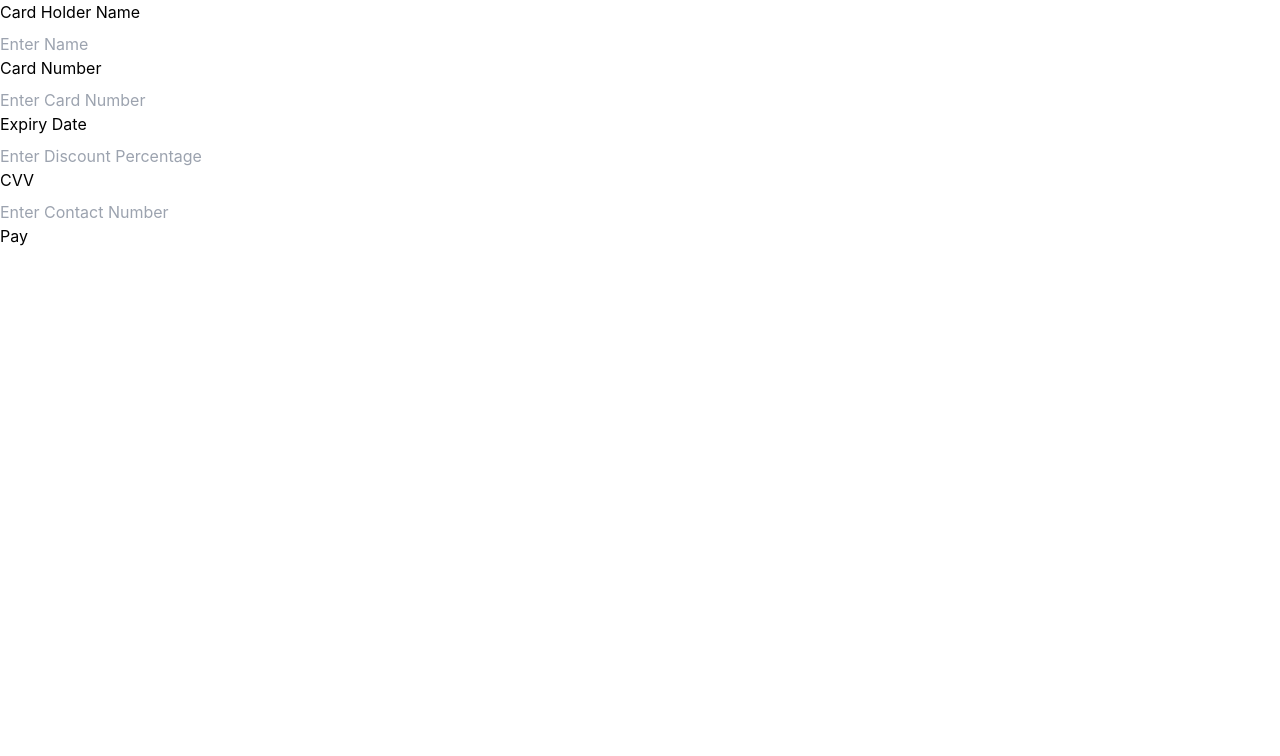
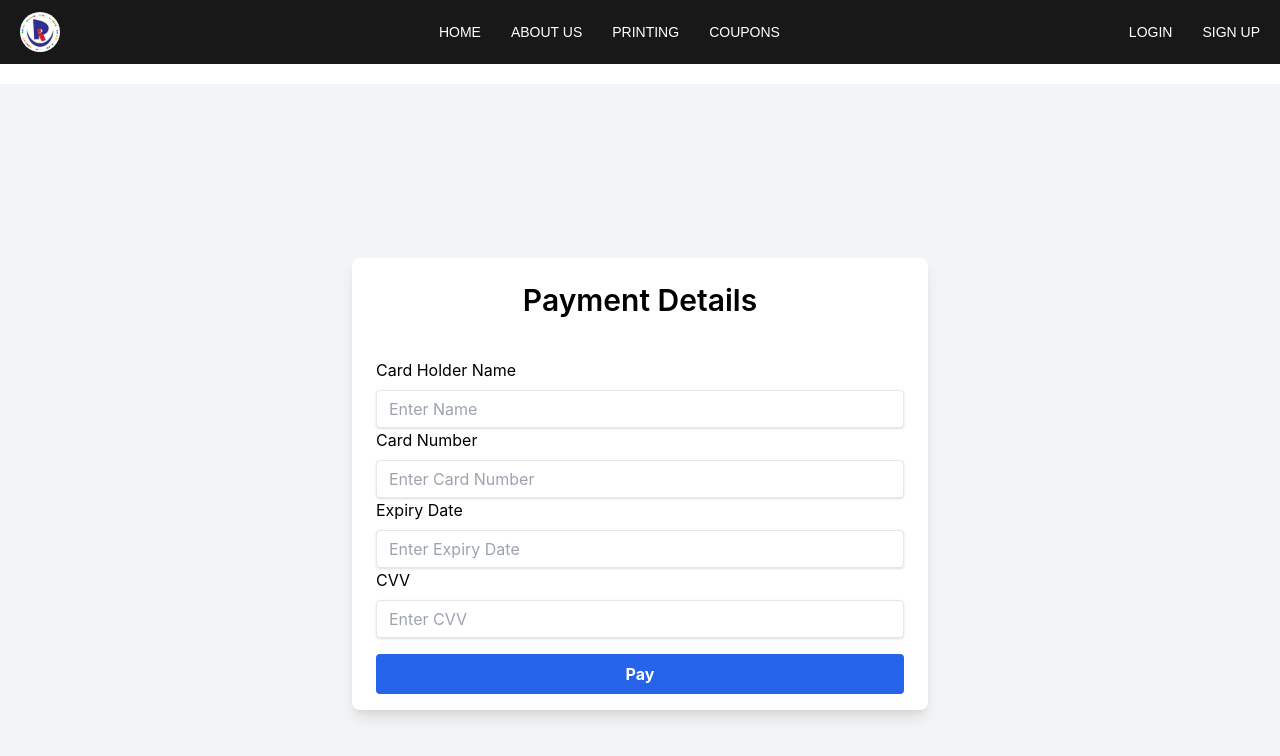
Before and after one commit to TechDilshan/Book_shop, a React (Create React App) app in the folder shop_frontend/: page /place in a window 1280 px wide. Shown: the top 756 px of the page. Built offline with nearby package versions, Linux system fonts and the light colour scheme; what @react-pdf/renderer would draw is missing.

Commit message:
andrew 2

```diff
--- a/shop_frontend/src/component_Andrew/Shippingscreen.js
+++ b/shop_frontend/src/component_Andrew/Shippingscreen.js
@@ -11,47 +11,10 @@ const Shippingscreen_Drew = () => {
   const [postalCode, setPostalCode] = useState('');
   const [phone, setPhone] = useState('');
   const [email, setEmail] = useState('');
-
   const navigate = useNavigate();
-
-  // const submitHandler = async (e) => {
-  //   e.preventDefault();
-
-  //   // Construct the shipping address object
-  //   const shippingAddress = {
-  //     fullName,
-  //     address,
-  //     city,
-  //     postalCode,
-  //     phone,
-  //     email
-  //   };
-
-  //   try {
-  //     // Make an HTTP POST request to your backend server
-  //     const response = await fetch('http://localhost:3004/shipping/add', {
-  //       method: 'POST',
-  //       headers: {
-  //         'Content-Type': 'application/json'
-  //       },
-  //       body: JSON.stringify(shippingAddress)
-  //     });
-
-  //     if (!response.ok) {
-  //       throw new Error('Failed to save shipping address');
-  //     }
-
-  //     // If successfully saved, navigate to the payment screen
-  //     navigate('/payment');
-  //   } catch (error) {
-  //     console.error('Error saving shipping address:', error);
-  //     // Handle error as needed
-  //   }
-  // };
 
   function submitHandler(e) {
     e.preventDefault();
-
     const shippingAddress = {
       fullName,
       address,
@@ -72,35 +35,36 @@ const Shippingscreen_Drew = () => {
       });
   }
 
-
-
   return (
-    <Container>
+    <div className="bg-gray-100 min-h-screen">
       <Navi />
-      <h1 className="mt-4 mb-3" >Shippingscreen</h1>
-      <Form onSubmit={submitHandler}>
+      <Container className="max-w-md mx-auto bg-white shadow-lg rounded-lg overflow-hidden my-8">
+        <h1 className="text-3xl font-semibold text-center py-6">Shipping Details</h1>
+        <Form onSubmit={submitHandler} className="px-6 py-4">
           <Row className="mb-3">
             <Col xs={12} md={6}>
               <Form.Group controlId='fullName'>
-              <Form.Label>Full Name</Form.Label>
+                <Form.Label className="block mb-1">Full Name</Form.Label>
                 <Form.Control
                   type="text"
                   placeholder='Enter your full name'
                   value={fullName}
                   required
                   onChange={(e) => setFullName(e.target.value)}
+                  className="shadow appearance-none border rounded w-full"
                 />
               </Form.Group>
             </Col>
             <Col xs={12} md={6}>
               <Form.Group controlId='address'>
-              <Form.Label>Address</Form.Label>
+                <Form.Label className="block mb-1">Address</Form.Label>
                 <Form.Control
                   type="text"
                   placeholder='Enter your Address'
                   value={address}
                   required
                   onChange={(e) => setAddress(e.target.value)}
+                  className="shadow appearance-none border rounded w-full"
                 />
               </Form.Group>
             </Col>
@@ -109,25 +73,27 @@ const Shippingscreen_Drew = () => {
           <Row className="mb-3">
             <Col xs={12} md={6}>
               <Form.Group controlId='city'>
-              <Form.Label>City</Form.Label>
+                <Form.Label className="block mb-1">City</Form.Label>
                 <Form.Control
                   type="text"
                   placeholder='Enter your City'
                   value={city}
                   required
                   onChange={(e) => setCity(e.target.value)}
+                  className="shadow appearance-none border rounded w-full"
                 />
               </Form.Group>
             </Col>
             <Col xs={12} md={6}>
               <Form.Group controlId='postalCode'>
-              <Form.Label>Postal Code</Form.Label>
+                <Form.Label className="block mb-1">Postal Code</Form.Label>
                 <Form.Control
                   type="text"
                   placeholder='Enter Postal Code'
                   value={postalCode}
                   required
                   onChange={(e) => setPostalCode(e.target.value)}
+                  className="shadow appearance-none border rounded w-full"
                 />
               </Form.Group>
             </Col>
@@ -136,34 +102,37 @@ const Shippingscreen_Drew = () => {
           <Row className="mb-3">
             <Col xs={12} md={6}>
               <Form.Group controlId='phone'>
-              <Form.Label>Phone Number</Form.Label>
+                <Form.Label className="block mb-1">Phone Number</Form.Label>
                 <Form.Control
                   type="text"
                   placeholder='Enter your Phone Number'
                   value={phone}
                   required
                   onChange={(e) => setPhone(e.target.value)}
+                  className="shadow appearance-none border rounded w-full"
                 />
               </Form.Group>
             </Col>
             <Col xs={12} md={6}>
               <Form.Group controlId='email'>
-              <Form.Label>Email</Form.Label>
+                <Form.Label className="block mb-1">Email</Form.Label>
                 <Form.Control
                   type="text"
                   placeholder='Enter your Email'
                   value={email}
                   required
                   onChange={(e) => setEmail(e.target.value)}
+                  className="shadow appearance-none border rounded w-full"
                 />
               </Form.Group>
             </Col>
           </Row>
-        <Button type='submit' variant='primary' className='mt-3'>
+          <Button type='submit' variant='primary' className='mt-3 w-full bg-blue-600'>
             Continue
           </Button>
         </Form>
       </Container>
+    </div>
   );
 };
 
--- a/shop_frontend/src/component_Andrew/paymentScreen.js
+++ b/shop_frontend/src/component_Andrew/paymentScreen.js
@@ -1,58 +1,47 @@
-import React, { useState, useEffect } from 'react';
-import { Form, Button, Col } from 'react-bootstrap';
+import React, { useState } from 'react';
+import { Form, Button } from 'react-bootstrap';
 import { useNavigate } from 'react-router-dom';
 import FormContainer from './FormContainer';
-//import CheckoutSteps from '../components/CheckoutSteps';
 
 const PaymentScreen = () => {
   const navigate = useNavigate();
-  const [shippingAddress, setShippingAddress] = useState({});
-
-  /*useEffect(() => {
-    // Assuming you have a way to fetch the shipping address
-    const fetchedShippingAddress = fetchShippingAddress(); // Implement this method
-    if (!fetchedShippingAddress) {
-      navigate('/shipping');
-    } else {
-      setShippingAddress(fetchedShippingAddress);
-    }
-  }, [navigate]);*/
-
   const [paymentMethod, setPaymentMethod] = useState('PayPal');
 
   const submitHandler = (e) => {
     e.preventDefault();
-    // You can save payment method to localStorage or a state management solution like Context API
-    // For simplicity, I'll save it to localStorage
     localStorage.setItem('paymentMethod', paymentMethod);
     navigate('/place');
   };
 
   return (
-    <FormContainer>
-      <h1>Payment Method</h1>
+    <div className="bg-gray-100 min-h-screen flex justify-center items-center">
+      <div className="container mx-auto p-6 bg-white rounded-lg shadow-lg">
+        <h1 className="text-3xl font-semibold mb-6">Payment Method</h1>
         <Form onSubmit={submitHandler}>
           <Form.Group>
-          <Form.Label as='legend'>Select Method</Form.Label>
-          <Col>
-            <Form.Check
-              className='my-2'
-              type='radio'
-              label='PayPal or Credit Card'
-              id='PayPal'
-              name='paymentMethod'
-              value='PayPal'
+            <Form.Label className="block mb-2" as='legend'>Select Method</Form.Label>
+            <div className="space-y-2">
+              <div className="flex items-center">
+                <input
+                  type="radio"
+                  id="PayPal"
+                  name="paymentMethod"
+                  value="PayPal"
                   checked={paymentMethod === 'PayPal'}
                   onChange={() => setPaymentMethod('PayPal')}
-            ></Form.Check>
-          </Col>
+                  className="mr-2"
+                />
+                <label htmlFor="PayPal">PayPal or Credit Card</label>
+              </div>
+            </div>
           </Form.Group>
 
-        <Button type='submit' variant='primary'>
+          <Button type='submit' variant='primary' className="mt-4 w-full bg-blue-600 hover:bg-blue-700">
             Continue
           </Button>
         </Form>
-    </FormContainer>
+      </div>
+    </div>
   );
 };
 
--- a/shop_frontend/src/component_Andrew/placeOrder.js
+++ b/shop_frontend/src/component_Andrew/placeOrder.js
@@ -2,6 +2,7 @@ import React, { useState } from "react";
 import { Form, Button } from "react-bootstrap";
 import axios from "axios";
 import { useNavigate } from 'react-router-dom';
+import Navi from '../Navi';
 
 export default function PlaceOrder() {
   const [cardHolderName, setCardHolderName] = useState("");
@@ -32,9 +33,12 @@ export default function PlaceOrder() {
   }
 
   return (
-    <div className="form-container">
-      <Form onSubmit={sendData}>
-        <div className="form-box">
+    <div>
+      <Navi/>
+    <div className="bg-gray-100 min-h-screen flex justify-center items-center">
+  <div className="container max-w-xl mx-auto bg-white shadow-lg rounded-lg overflow-hidden my-8">
+    <h1 className="text-3xl font-semibold text-center py-6">Payment Details</h1>
+    <Form onSubmit={sendData} className="form-box px-6 py-4">
       <Form.Group controlId="name">
         <Form.Label>Card Holder Name</Form.Label>
         <Form.Control
@@ -45,6 +49,7 @@ export default function PlaceOrder() {
             setCardHolderName(e.target.value);
           }}
           required
+          className="shadow appearance-none border rounded w-full py-2 px-3 text-gray-700 leading-tight focus:outline-none focus:shadow-outline"
         />
       </Form.Group>
 
@@ -58,6 +63,7 @@ export default function PlaceOrder() {
             setCardNumber(e.target.value);
           }}
           required
+          className="shadow appearance-none border rounded w-full py-2 px-3 text-gray-700 leading-tight focus:outline-none focus:shadow-outline"
         />
       </Form.Group>
 
@@ -65,12 +71,13 @@ export default function PlaceOrder() {
         <Form.Label>Expiry Date</Form.Label>
         <Form.Control
           type="text"
-              placeholder="Enter Discount Percentage"
+          placeholder="Enter Expiry Date"
           name="expiryDate"
           onChange={(e) => {
             setExpiryDate(e.target.value);
           }}
           required
+          className="shadow appearance-none border rounded w-full py-2 px-3 text-gray-700 leading-tight focus:outline-none focus:shadow-outline"
         />
       </Form.Group>
 
@@ -78,20 +85,29 @@ export default function PlaceOrder() {
         <Form.Label>CVV</Form.Label>
         <Form.Control
           type="text"
-              placeholder="Enter Contact Number"
+          placeholder="Enter CVV"
           name="cvv"
           onChange={(e) => {
             setCvv(e.target.value);
           }}
           required
+          className="shadow appearance-none border rounded w-full py-2 px-3 text-gray-700 leading-tight focus:outline-none focus:shadow-outline"
         />
       </Form.Group>
 
-          <Button variant="primary" type="submit">
+      <div className="mb-4"></div>
+
+      <Button
+        variant="primary"
+        type="submit"
+        className="bg-blue-600 hover:bg-blue-700 text-white font-bold py-2 px-4 rounded focus:outline-none focus:shadow-outline"
+      >
         Pay
       </Button>
-        </div>
     </Form>
   </div>
+</div>
+</div>
+
   );
 }
```
Lines whose indentation alone changed are shown as unchanged.
